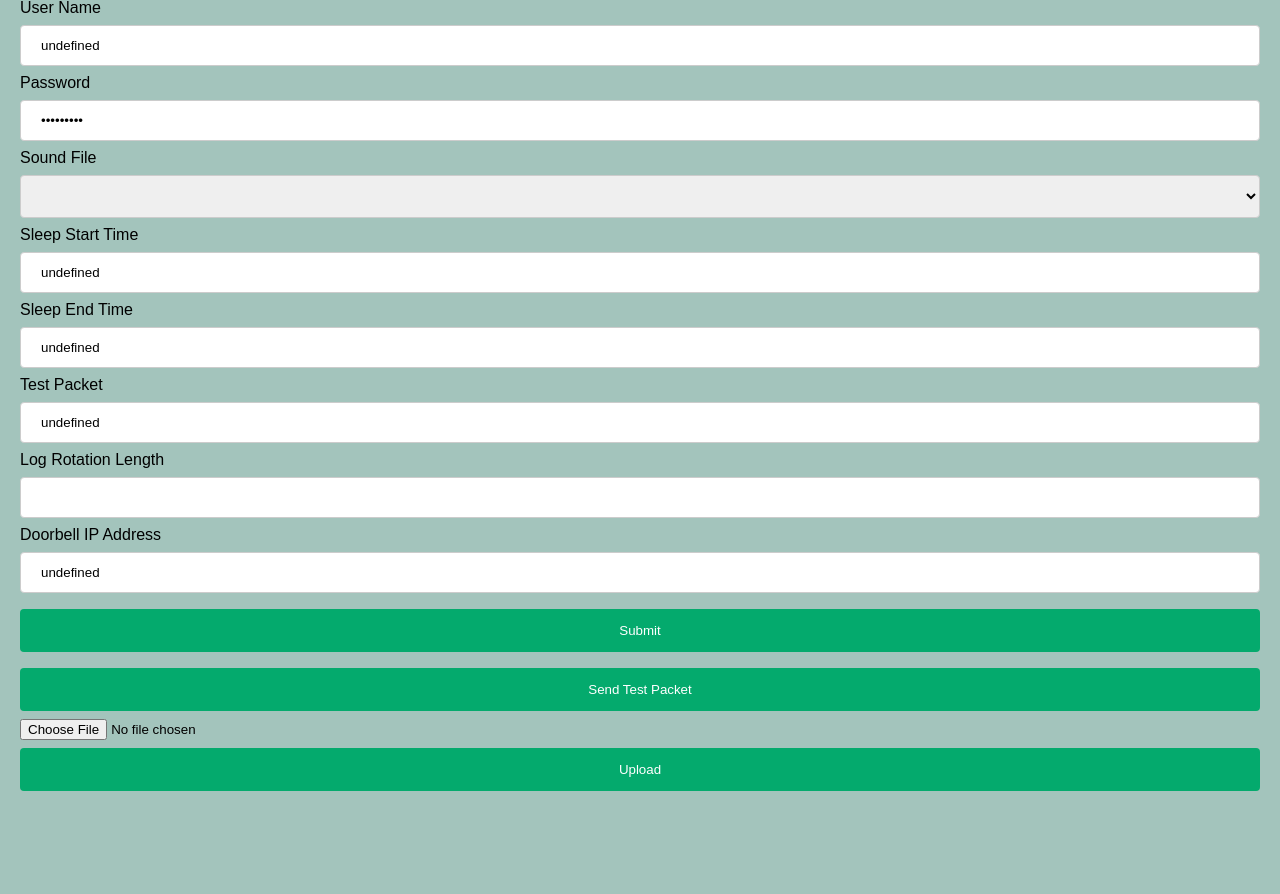
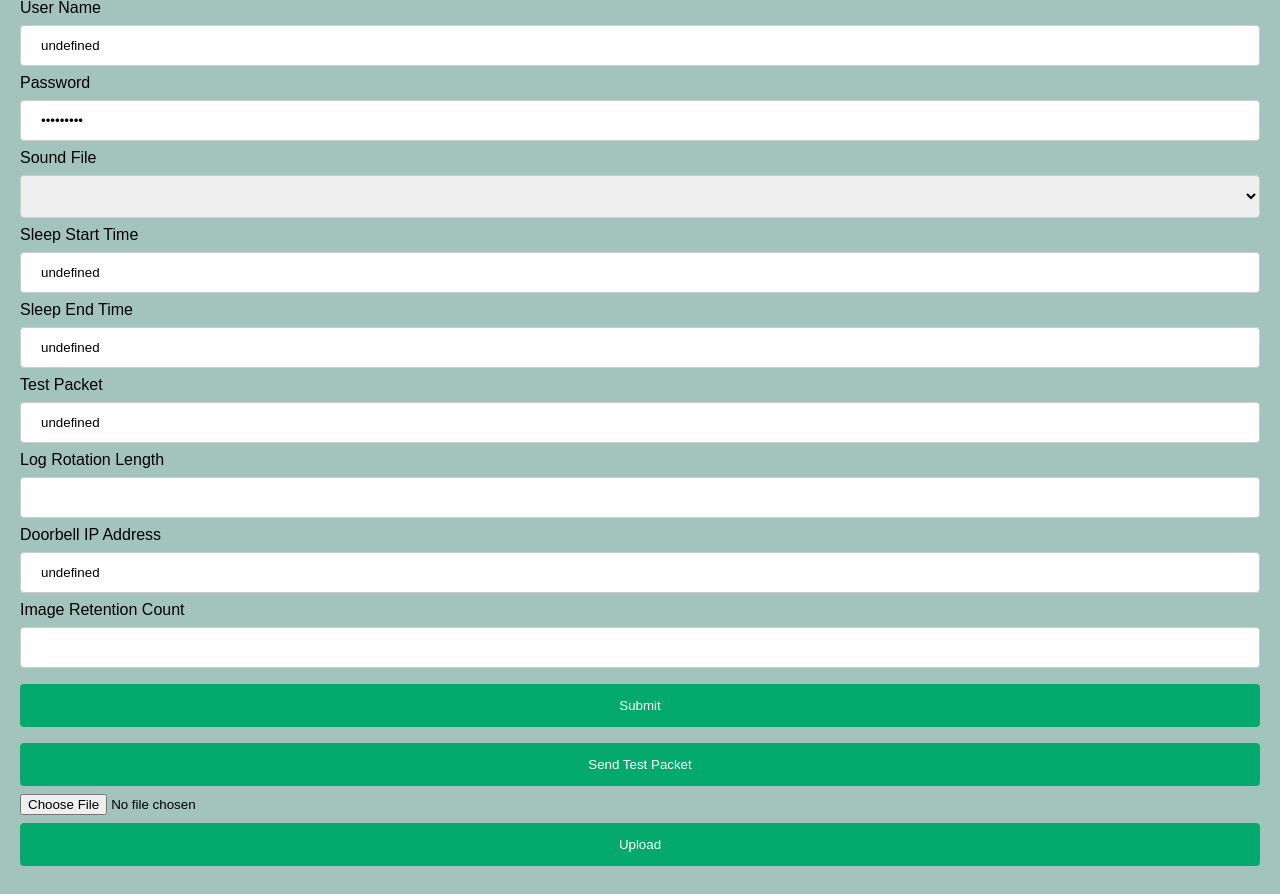
Before and after one commit to Mikey-Beep/Doorbird-Chime, a Flask app: page / in a window 1280 px wide. Shown: the part 273-1167 px from the top of the page. Before the commit the page ends 1064 px from the top, so only its background shows below. Run offline with Flask 2, Linux system fonts and the light colour scheme; data that the repository does not hold is empty.

Commit message:
Configurable image retention. (#24)

```diff
--- a/doorbird_control_front/app/templates/index.html
+++ b/doorbird_control_front/app/templates/index.html
@@ -43,6 +43,10 @@
                     <div>
                         <label for="doorbellip">Doorbell IP Address</label>
                         <input type="text" id="doorbellip" name="doorbellip"/>
+                    </div>
+                    <div>
+                        <label for="immageretention">Image Retention Count</label>
+                        <input type="number" id="imageretention" name="imageretention"/>
                     </div>
                     <div>
                         <input type="submit" value="Submit">
@@ -103,7 +107,8 @@
                 document.getElementById("tpacket").value = jsonResponse.test_packet;
                 document.getElementById("sfile").value = jsonResponse.sound_file;
                 document.getElementById("logrotate").value = jsonResponse.log_rotation_length;
-                document.getElementById("doorbellip").value = jsonResponse.doorbell_ip
+                document.getElementById("doorbellip").value = jsonResponse.doorbell_ip;
+                document.getElementById("imageretention").value = jsonResponse.event_retention_count;
             });
     }
 
@@ -117,6 +122,7 @@
         data.sound_file = document.getElementById("sfile").value;
         data.log_rotation_length = document.getElementById("logrotate").value;
         data.doorbell_ip = document.getElementById("doorbellip").value;
+        data.event_retention_count = document.getElementById("imageretention").value;
         fetch("/send_config", {
             method: "POST",
             headers: {
```
